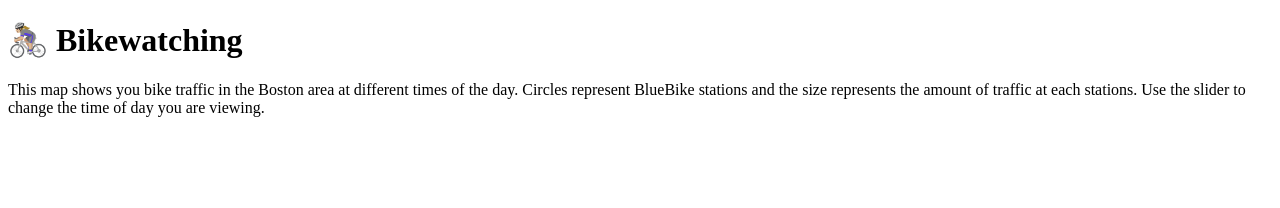
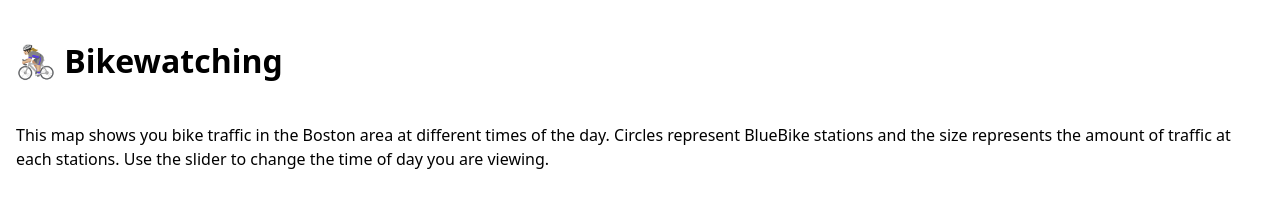
Before and after one commit to erikat21/bikewatching, a plain HTML site: page index.html in a window 1280 px wide. Drawn offline with Linux system fonts and the light colour scheme.

Commit message:
setup done

```diff
--- /dev/null
+++ b/global.css
@@ -0,0 +1,10 @@
+body {
+  font: 100%/1.5 system-ui, sans-serif;
+  display: flex;
+  flex-flow: column;
+  max-width: 80em;
+  min-height: 100vh;
+  box-sizing: border-box;
+  margin: auto;
+  padding: 1em;
+}
--- a/index.html
+++ b/index.html
@@ -4,6 +4,8 @@
     <meta charset="UTF-8" />
     <meta name="viewport" content="width=device-width, initial-scale=1.0" />
     <title>Bikewatching</title>
+    <link rel="icon" href="assets/favicon.svg" type="image/svg+xml" />
+    <link rel="stylesheet" href="global.css" />
   </head>
   <body>
     <h1>🚴🏼‍♀️ Bikewatching</h1>
```
Also changed, not shown: assets/favicon.svg (added).
